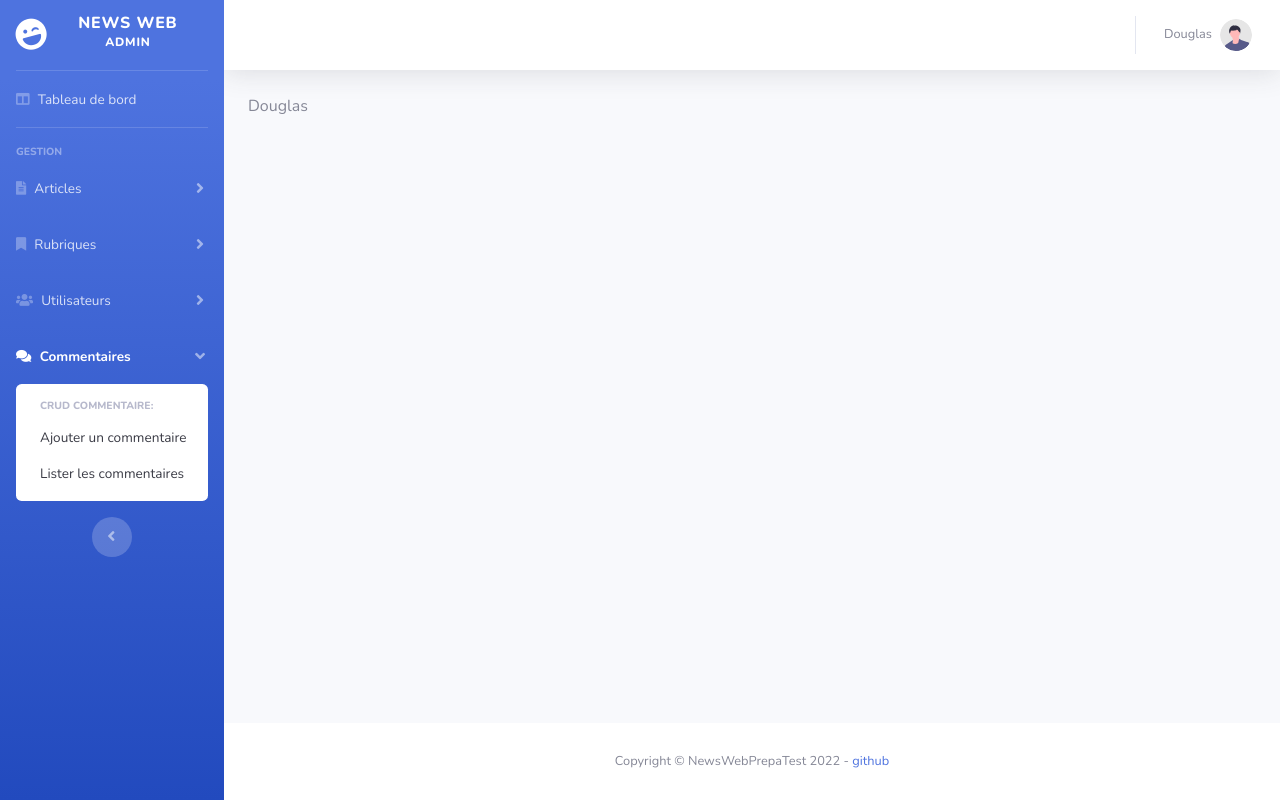
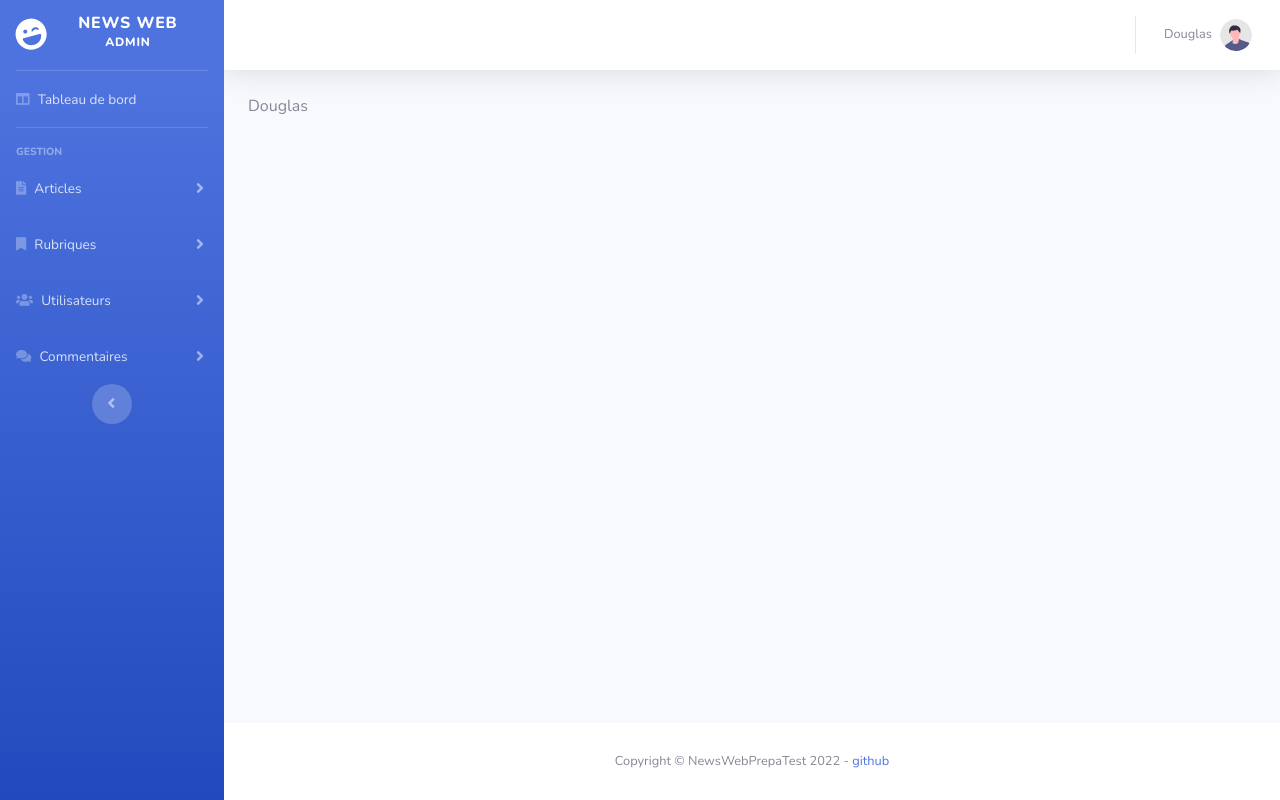
Before and after one commit to WebDevCF2m2021/NewsWebPrepaTest, a PHP site: template view/private/private.template.html.twig in a window 1280 px wide. Run offline with PHP 8.4, Linux system fonts and the light colour scheme; the template is opened without the code that fills it, so the values that code supplies are empty; some libraries are stand-ins or nearby versions.

Commit message:
merge ok

```diff
--- a/view/private/private.sidebar.html.twig
+++ b/view/private/private.sidebar.html.twig
@@ -75,13 +75,13 @@
             </div>
         </div>
     </li>
-    <li class="nav-item active">
-                <a class="nav-link" href="#" data-toggle="collapse" data-target="#collapsePages" aria-expanded="true"
+    <li class="nav-item">
+        <a class="nav-link collapsed" href="#" data-toggle="collapse" data-target="#collapsePages" aria-expanded="true"
            aria-controls="collapsePages">
             <i class="fa fa-comments"></i>
             <span>Commentaires</span>
         </a>
-    <div id="collapsePages" class="collapse show" aria-labelledby="headingPages"
+        <div id="collapsePages" class="collapse" aria-labelledby="headingPages"
              data-parent="#accordionSidebar">
             <div class="bg-white py-2 collapse-inner rounded">
                 <h6 class="collapse-header">CRUD Commentaire:</h6>
```
Lines whose indentation alone changed are shown as unchanged.
